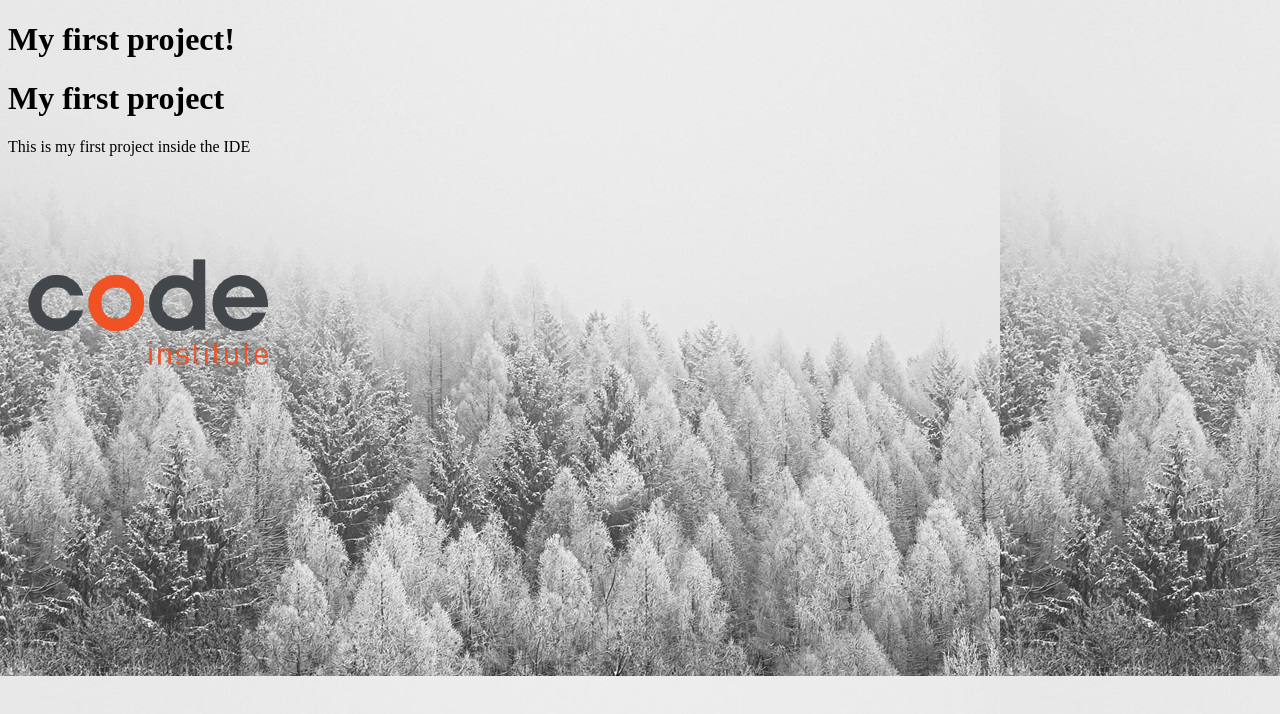
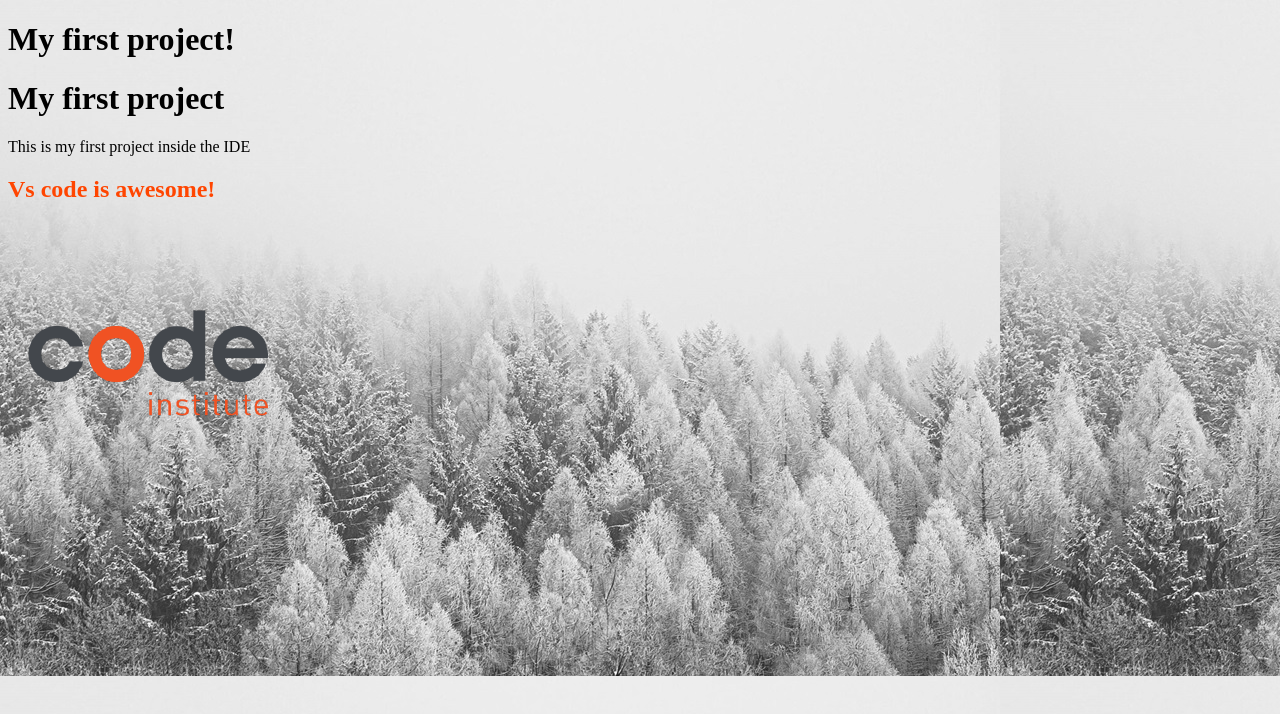
Before and after one commit to wen-l-liu/my-first-project, a plain HTML site: page index.html in a window 1280 px wide. Drawn offline with Linux system fonts and the light colour scheme.

Commit message:
update files

```diff
--- a/assets/css/style.css
+++ b/assets/css/style.css
@@ -7,3 +7,7 @@ body{
     background-color: lightblue;
     background-image: url("/assets/images/background-img.jpg");
 }
+
+h2{
+    color: orangered;
+}
--- a/index.html
+++ b/index.html
@@ -12,6 +12,8 @@
     <h1>My first project</h1>
 
     <p>This is my first project inside the IDE</p>
+
+    <h2>Vs code is awesome!</h2>
     <img src="assets/images/ci-logo.png" alt="Code Insitute Logo" />
   </body>
 </html>
```
